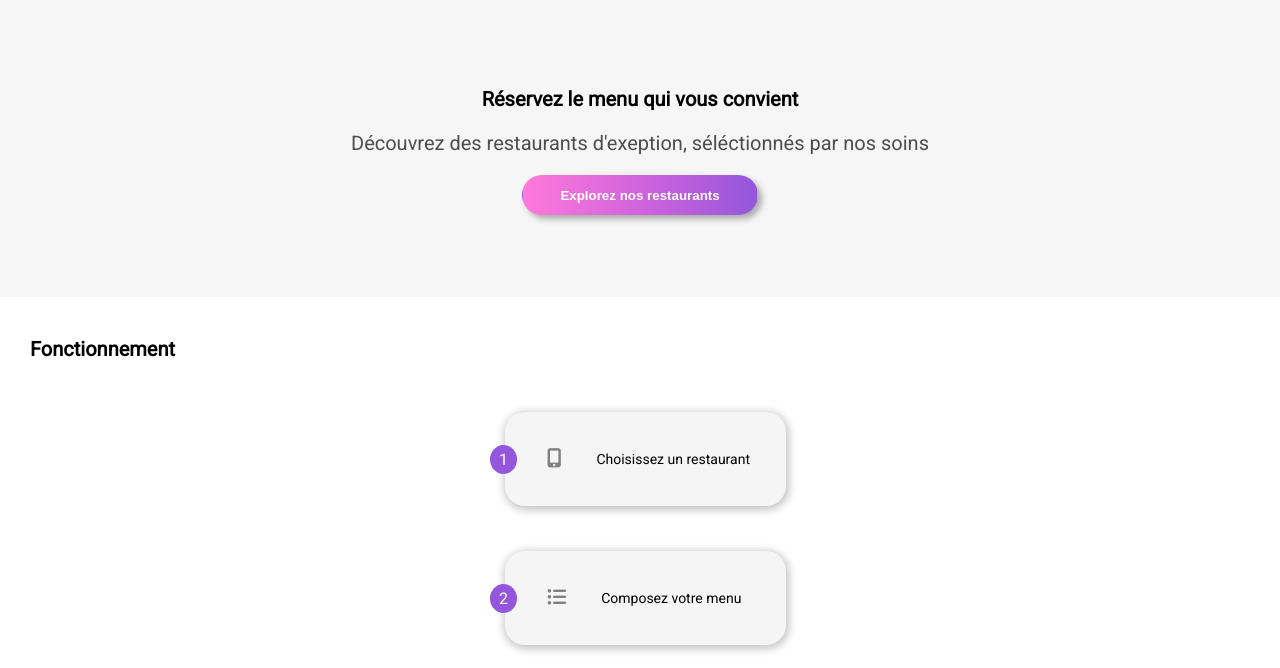
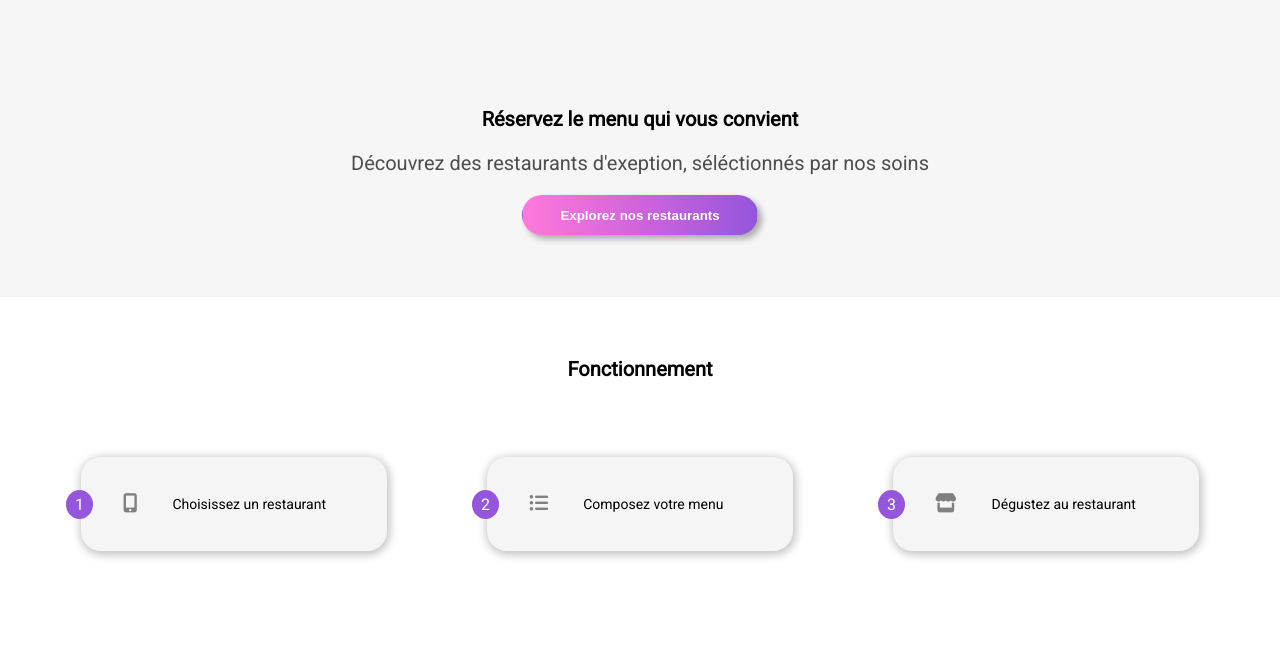
Before and after one commit to Ahgassama/AhamadGassama_3_19082021, a website: page index.html in a window 1280 px wide. Shown: the part 132-800 px from the top of the page. Drawn offline with Linux system fonts and the light colour scheme; a web font is replaced by a local one.

Commit message:
media queries

```diff
--- a/index.html
+++ b/index.html
@@ -21,7 +21,12 @@
   </head>
   <body>
     <header class="header__Title">
-      <img class = "header__Img" src="images/logo/ohmyfood.png" alt="logo" class="header_logo" />
+      <img
+        class="header__Img"
+        src="images/logo/ohmyfood.png"
+        alt="logo"
+        class="header_logo"
+      />
     </header>
 
     <div class="maps">
@@ -29,17 +34,20 @@
         <i class="fas fa-map-marker-alt"></i>
       </span>
       <span class="maps__Search">
-          <input type="search" name="city" value="Paris,Belleville" placeholder="Votre ville">
+        <input
+          type="search"
+          name="city"
+          value="Paris,Belleville"
+          placeholder="Votre ville"
+        />
       </span>
     </div>
-
 
     <section class="concept">
       <h2>Réservez le menu qui vous convient</h2>
       <p>Découvrez des restaurants d'exeption, séléctionnés par nos soins</p>
       <button class="btn__Explore">Explorez nos restaurants</button>
     </section>
-
 
     <h2>Fonctionnement</h2>
     <section class="fonctionnement">
@@ -67,8 +75,8 @@
     </section>
 
     <section class="restaurants">
+      <h2>Restaurants</h2>
       <div class="tableauRestaurants">
-        <h2>Restaurants</h2>
         <a href="./pages/lapalette-du-gout.html">
           <article class="menuRestaurant">
             <img
@@ -105,7 +113,6 @@
           </article>
         </a>
 
-
         <a href="#">
           <article class="menuRestaurant">
             <img
@@ -123,7 +130,6 @@
             </div>
           </article>
         </a>
-
 
         <a href="#">
           <article class="menuRestaurant">
@@ -149,8 +155,16 @@
       <h1>ohmyfood</h1>
       <nav>
         <ul>
-          <li><a href="#"><i class="fas fa-utensils"></i> Proposer un restaurant</a></li>
-          <li><a href="#"><i class="fas fa-hands-helping"></i> Devenir partenaire</a></li>
+          <li>
+            <a href="#"
+              ><i class="fas fa-utensils"></i> Proposer un restaurant</a
+            >
+          </li>
+          <li>
+            <a href="#"
+              ><i class="fas fa-hands-helping"></i> Devenir partenaire</a
+            >
+          </li>
           <li><a href="#">Mentions légales</a></li>
           <li>Contact</li>
         </ul>
--- a/sass/base/_general.scss
+++ b/sass/base/_general.scss
@@ -17,7 +17,7 @@ body {
 
 h2 {
   font-size: 20px;
-    font-weight: 900;
+  font-weight: bold;
   margin: 40px 30px 0px 30px;
 }
 
--- a/sass/main.scss
+++ b/sass/main.scss
@@ -1,5 +1,5 @@
 @import "./base/general";
-@import "./utils/variables","./utils/media","./utils/mixin";
+@import "./utils/variables", "./utils/media", "./utils/mixin";
 @import "./layouts/footer", "./layouts/header", "./layouts/menu";
 @import "./components/buttons";
-@import "./pages/homepage","./pages/restaurants";
+@import "./pages/homepage", "./pages/restaurants";
--- a/sass/pages/_homepage.scss
+++ b/sass/pages/_homepage.scss
@@ -1,6 +1,3 @@
-
-
-
 .location {
   display: flex;
   justify-content: center;
@@ -14,35 +11,30 @@
   padding: 50px;
   height: 200px;
 }
+
 .concept p {
   color: #4d4d4d;
   font-size: 20px;
 }
+
 .fonctionnement {
   display: flex;
   flex-direction: column;
   justify-content: center;
   text-align: center;
   margin-bottom: 50px;
-        @include desktop {
-          display: flex;
-          flex-direction: row;
-          justify-content: space-around;
-        }
 }
 
-      .fonctionnement h2 {
-        margin-left: 30px;
-      }
-
-
 .operation__List {
-
   flex-wrap: wrap;
   display: flex;
   flex-direction: column;
   justify-content: center;
   align-items: center;
+  @include desktop {
+    display: flex;
+    flex-direction: row;
+  }
   li {
     display: flex;
     flex-direction: row;
@@ -55,19 +47,21 @@
     box-shadow: 1px 2px 8px 2px #c4c4c4;
     background-color: #f5f5f5;
     width: 70%;
+    @include desktop {
+      flex-wrap: wrap;
+      margin: 50px 50px;
+      width: 20%;
+    }
+
     &:hover {
       background-color: #f2eafb;
     }
     p {
       font-weight: 500;
       margin-left: 35px;
-
     }
-
   }
-
 }
-
 
 .operation__List--icon {
   color: grey;
@@ -76,7 +70,6 @@
   &:hover {
     color: #9356dc;
   }
-
 }
 .operation__List--number {
   background-color: #9356dc;
@@ -88,8 +81,19 @@
 
 .menu {
   justify-content: center;
+}
 
+.restaurants {
+  background-color: #f2f2f2;
 }
+
+h2 {
+  padding-top: 20px;
+  @include desktop {
+    text-align: center;
+  }
+}
+
 .tableauRestaurants {
   display: flex;
   flex-direction: column;
@@ -97,7 +101,10 @@
   width: 100%;
   padding: auto;
   @include desktop {
-      flex-direction: row;
+    display: grid;
+    grid-template: repeat(2, 1fr) / repeat(2, 1fr);
+    gap: 25px;
+    margin: 10px;
   }
 }
 
@@ -111,6 +118,11 @@
   box-shadow: 0 0 7px #c1c1c1;
   background-color: #fff;
   margin: 30px;
+  @include desktop {
+    width: 80%;
+    justify-content: center;
+    margin: 40px;
+  }
   img {
     width: 100%;
     height: 180px;
@@ -129,12 +141,12 @@
   margin-left: 10px;
 }
 
-  .menuDescription p{
+.menuDescription p {
   margin-top: 4px;
   margin-left: 10px;
 }
 
-  .heart{
+.heart {
   font-size: 25px;
   width: 20px;
   margin: 20px;
--- a/sass/utils/_media.scss
+++ b/sass/utils/_media.scss
@@ -1,4 +1,4 @@
 $breakpoints: (
-        tablet: 768px,
-        desktop: 1280px,
+  tablet: 700px,
+  desktop: 1025px,
 );
--- a/sass/utils/_mixin.scss
+++ b/sass/utils/_mixin.scss
@@ -1,10 +1,11 @@
 @mixin tablet {
-    @media screen and (min-width:map-get($breakpoints, tablet)){
-      @content;
-    }
+  @media screen and (min-width: map-get($breakpoints, tablet)) {
+    @content;
   }
-  @mixin desktop {
-    @media screen and (min-width:map-get($breakpoints, desktop)){
-      @content;
-    }
+}
+
+@mixin desktop {
+  @media screen and (min-width: map-get($breakpoints, desktop)) {
+    @content;
   }
+}
```
Also changed, not shown: pages/lapalette-du-gout.html (+4 -6 lines), sass/components/_buttons.scss (+3 -4 lines), sass/layouts/_footer.scss (+5 -6 lines), sass/layouts/_header.scss (+3 -5 lines), sass/layouts/_menu.scss (+4 -4 lines), sass/pages/_restaurants.scss (+3 -6 lines), public/css/style.css, 1 other file. Lines whose indentation alone changed are shown as unchanged.
